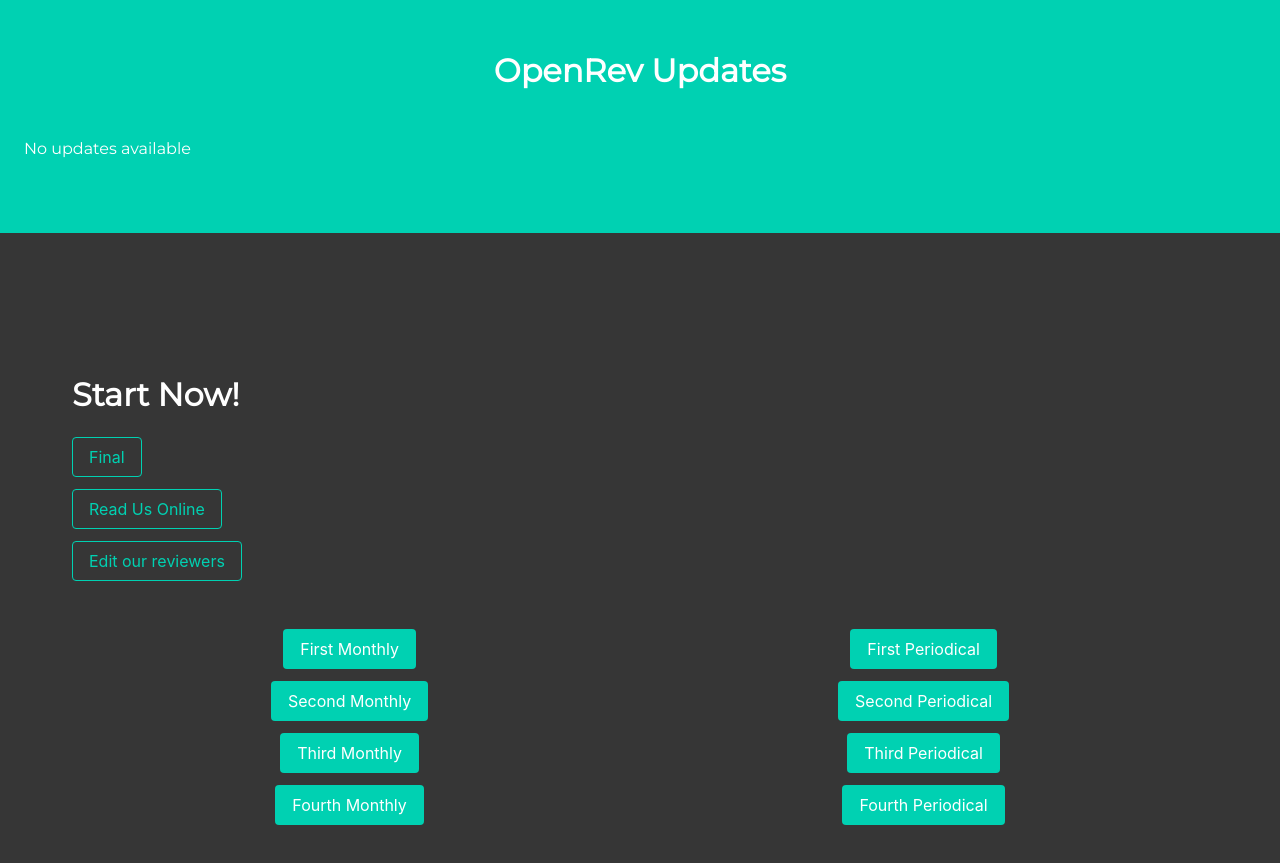
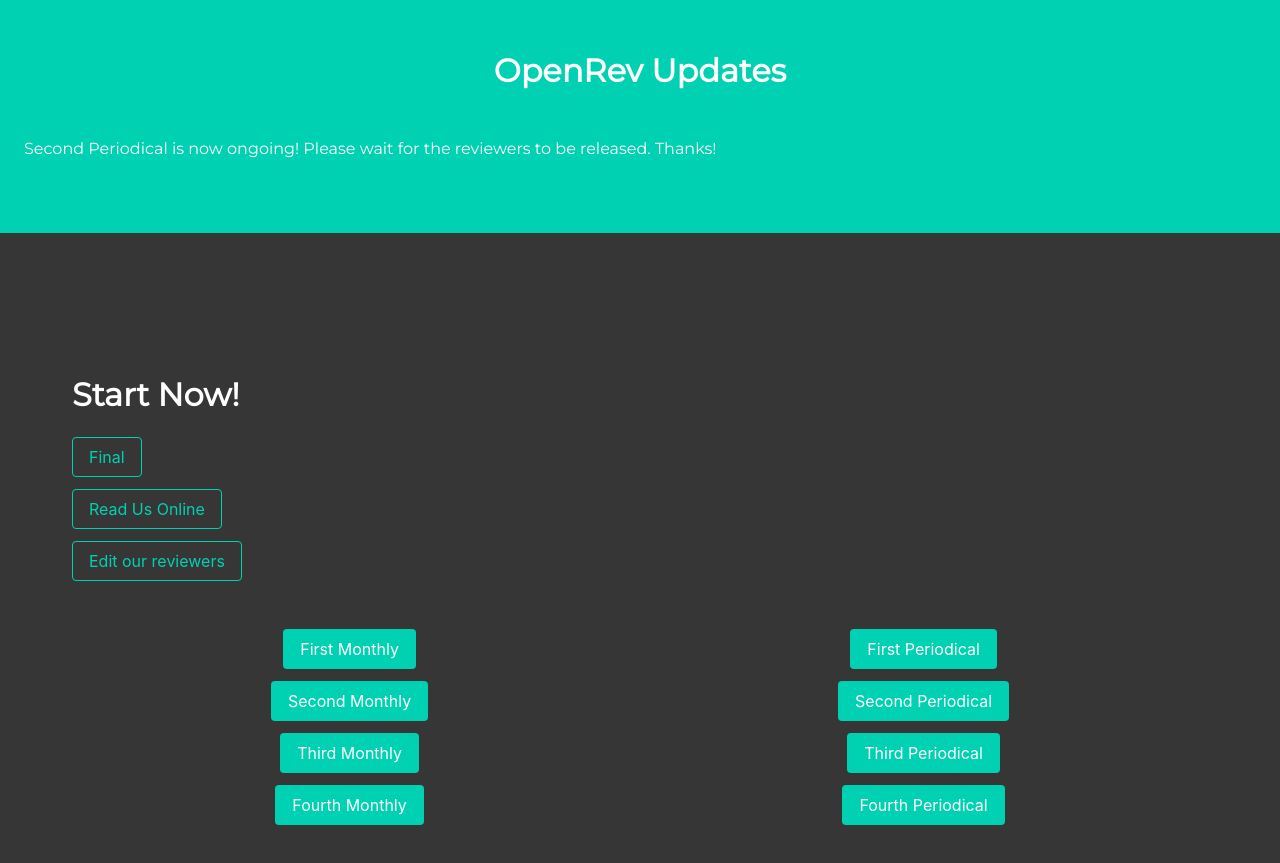
Before and after one commit to 10542hsrif/openrev, a plain HTML site: page index.html in a window 1280 px wide. Shown: the part 1780-2643 px from the top of the page. Drawn offline with nearby package versions, Linux system fonts and the light colour scheme.

Commit message:
Add files via upload

```diff
--- a/index.html
+++ b/index.html
@@ -283,7 +283,7 @@ font-size: 1px;
       <p class="title has-text-centered">OpenRev Updates</p>
        <p class=" mb-6"></p>
 
-       <p>No updates available</p>
+       <p>Second Periodical is now ongoing! Please wait for the reviewers to be released. Thanks!</p>
      </div>
 
     </div>
```
